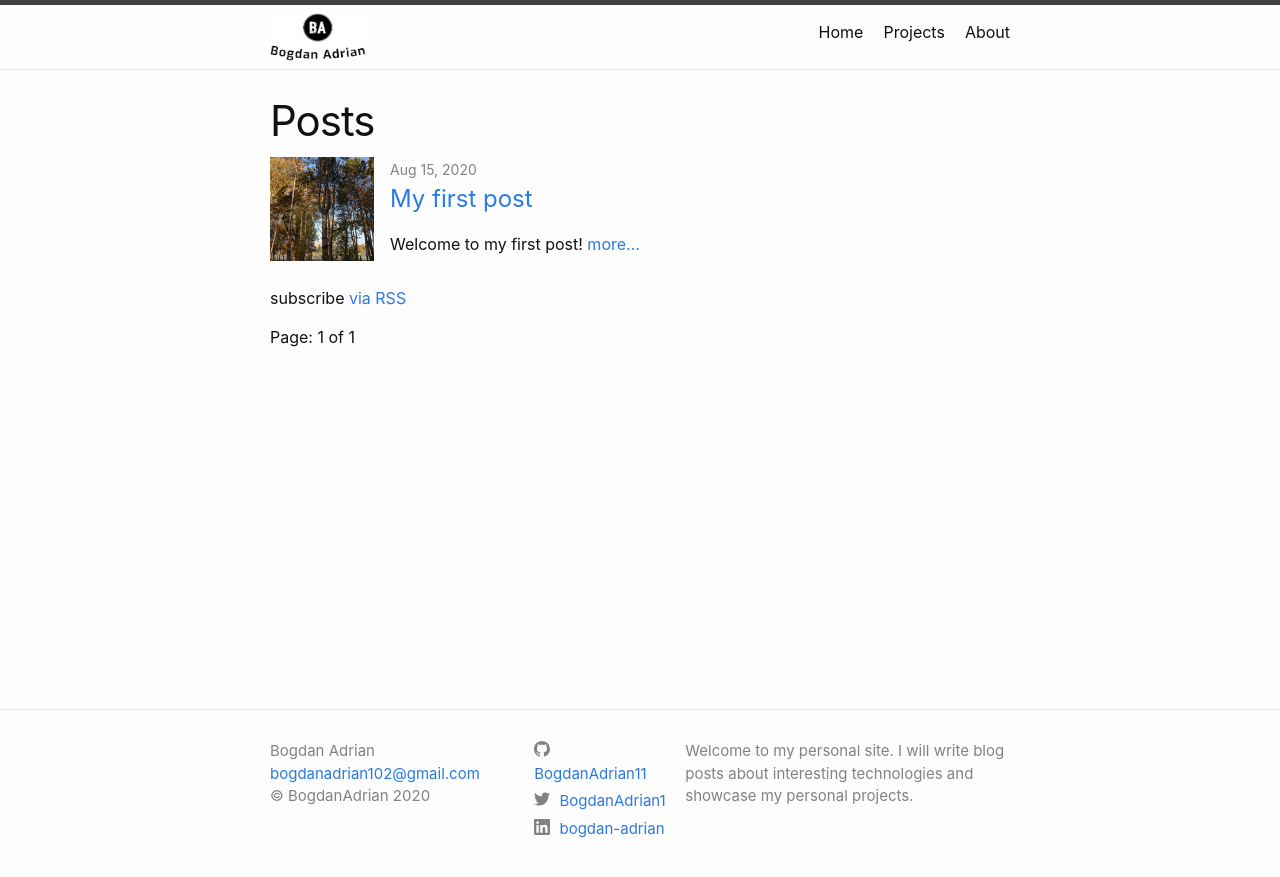
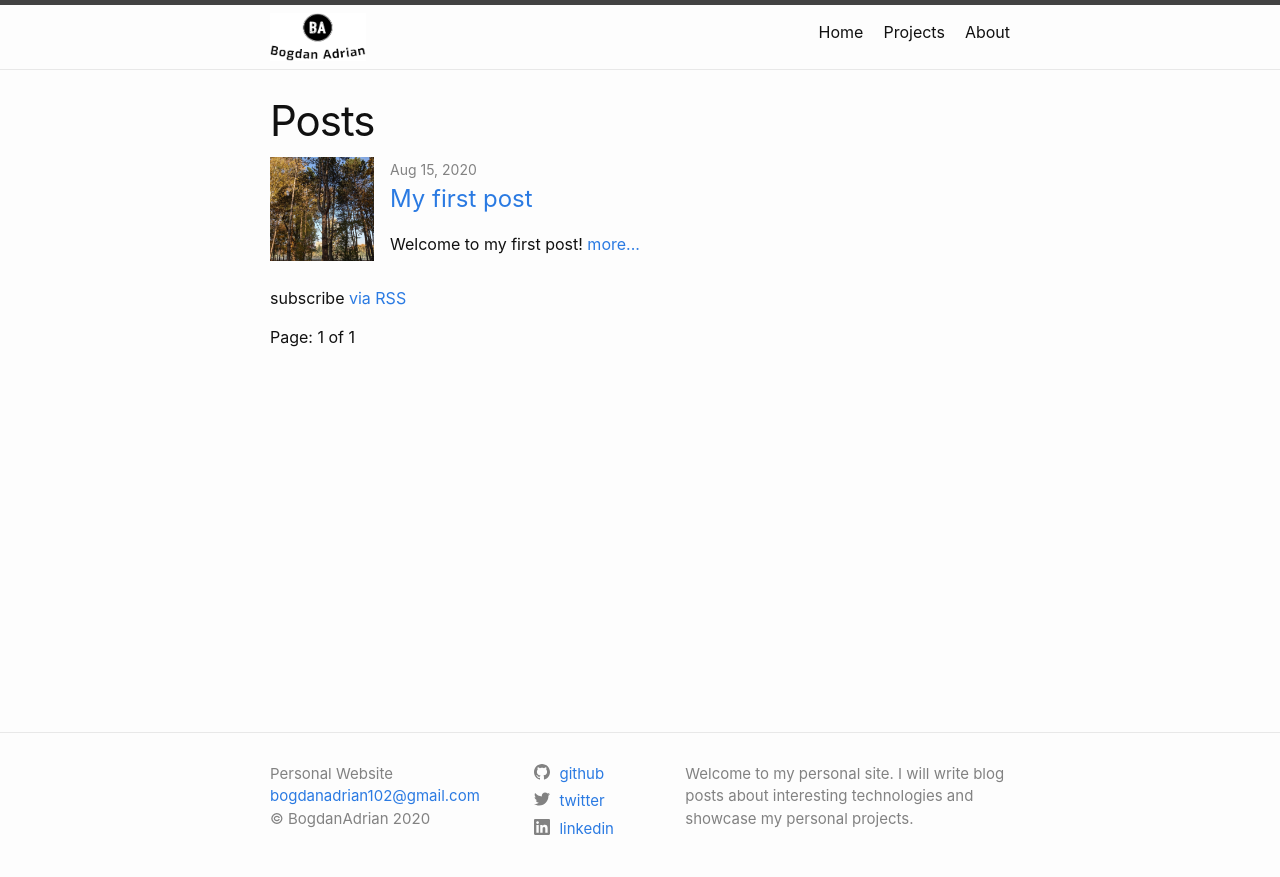
Before and after one commit to BogdanAdrian11/bogdanadrian11.github.io, a Jekyll site: the page built from index.html, in a window 1280 px wide. Shown: the top 877 px of the page. Built offline with Jekyll 4.4.1, drawn with Linux system fonts in a browser that asks for light colours; the list of posts is cut into pages by our own code.

Commit message:
Change social media

```diff
--- a/_includes/footer.html
+++ b/_includes/footer.html
@@ -10,11 +10,7 @@
       <div class="footer-col footer-col-1">
         <ul class="contact-list">
           <li class="p-name">
-            {%- if site.author -%}
-              {{ site.author | escape }}
-            {%- else -%}
-              {{ site.title | escape }}
-            {%- endif -%}
+            {{ site.title | escape }}
             </li>
             {%- if site.email -%}
             <li><a class="u-email" href="mailto:{{ site.email }}">{{ site.email }}</a></li>
--- a/_includes/social.html
+++ b/_includes/social.html
@@ -43,7 +43,7 @@
           xlink:href="{{ '/assets/minima-social-icons.svg#github' | relative_url }}"
         ></use>
       </svg>
-      <span class="username">{{ site.github_username| escape }}</span></a
+      <span class="username">github</span></a
     >
   </li>
   {%- endif -%} {%- if site.instagram_username -%}
@@ -91,7 +91,7 @@
           xlink:href="{{ '/assets/minima-social-icons.svg#twitter' | relative_url }}"
         ></use>
       </svg>
-      <span class="username">{{ site.twitter_username| escape }}</span></a
+      <span class="username">twitter</span></a
     >
   </li>
   {%- endif -%} {%- if site.linkedin_username -%}
@@ -103,7 +103,7 @@
           xlink:href="{{ '/assets/minima-social-icons.svg#linkedin' | relative_url }}"
         ></use>
       </svg>
-      <span class="username">bogdan-adrian</span></a
+      <span class="username">linkedin</span></a
     >
   </li>
   {%- endif -%} {%- if site.youtube_username -%}
```
